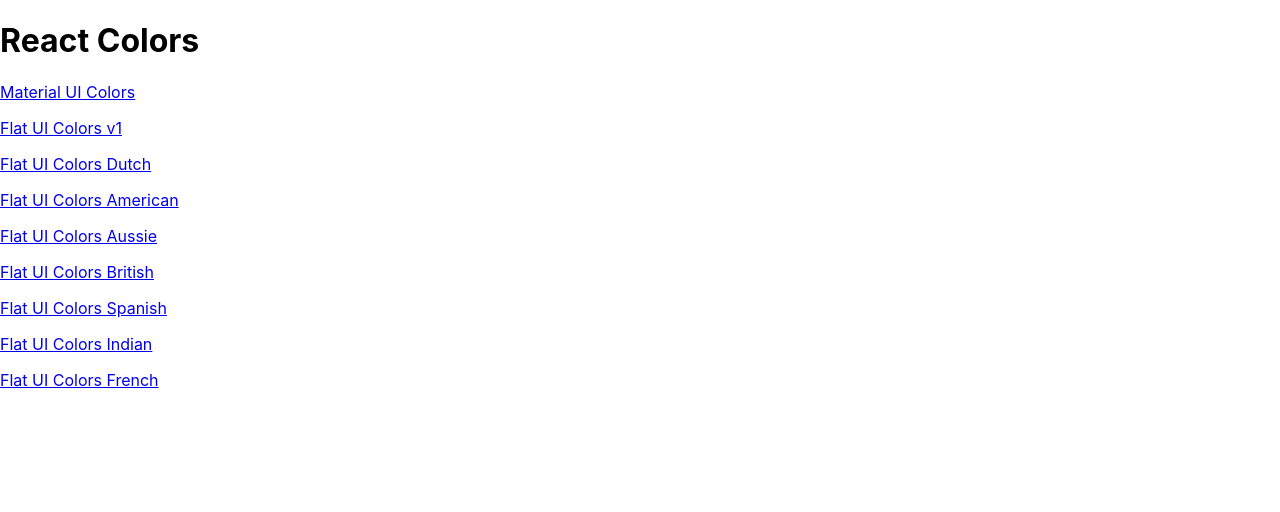
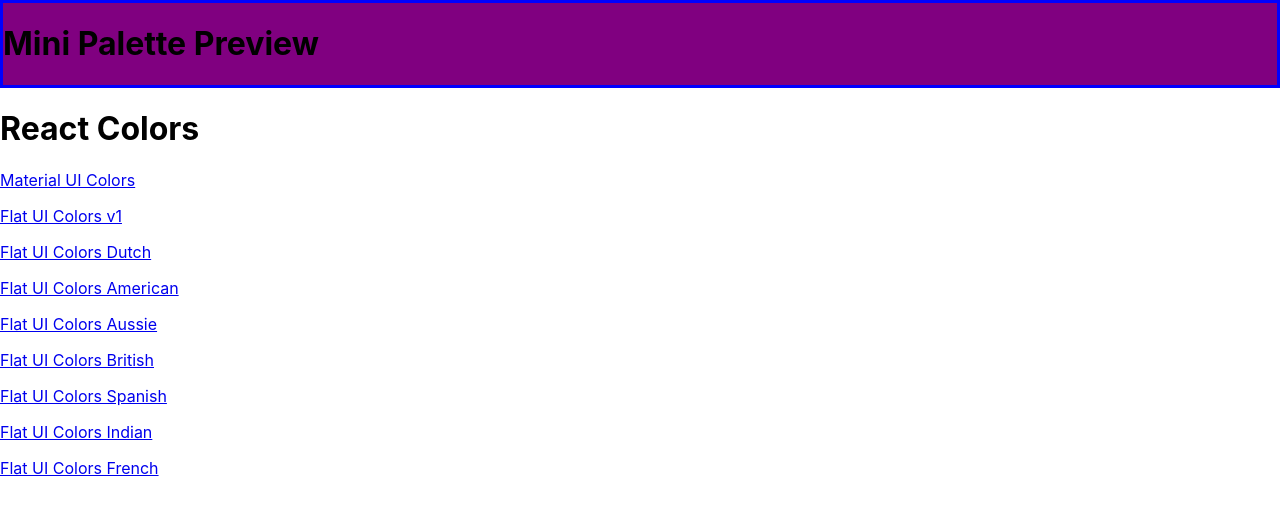
Before and after one commit to damienluzzo33/color-palette-maker, a React (Create React App) app: page / in a window 1280 px wide. Shown: the top 512 px of the page. Built offline with nearby package versions, Linux system fonts and the light colour scheme; the HTML template or start-up script is replaced by a standard one.

Commit message:
add withStyles HOC and text basic demo JSS styles

```diff
--- a/package.json
+++ b/package.json
@@ -5,6 +5,7 @@
   "dependencies": {
     "@material-ui/core": "^4.11.4",
     "@material-ui/icons": "^4.11.2",
+    "@material-ui/styles": "^4.11.4",
     "@testing-library/jest-dom": "^5.12.0",
     "@testing-library/react": "^11.2.7",
     "@testing-library/user-event": "^12.8.3",
--- a/src/AllColorPalettes.js
+++ b/src/AllColorPalettes.js
@@ -1,4 +1,5 @@
 import React, { Component } from 'react';
+import MiniPalette from './MiniPalettePreview';
 import { Link } from 'react-router-dom';
 
 class AllColorPalettes extends Component {
@@ -6,6 +7,7 @@
 		const { allPalettes } = this.props;
 		return (
 			<div>
+                <MiniPalette />
 				<h1>React Colors</h1>
 				{allPalettes.map((p) => (
 					<p>
--- /dev/null
+++ b/src/MiniPalettePreview.js
@@ -0,0 +1,19 @@
+import React from 'react';
+import { withStyles } from '@material-ui/styles';
+
+const styles = {
+	main: {
+		backgroundColor: 'purple',
+		border: '3px solid blue'
+	}
+};
+
+function MiniPalette(props) {
+	return (
+		<div className={props.classes.main}>
+			<h1>Mini Palette Preview</h1>
+		</div>
+	);
+}
+
+export default withStyles(styles)(MiniPalette);
```
